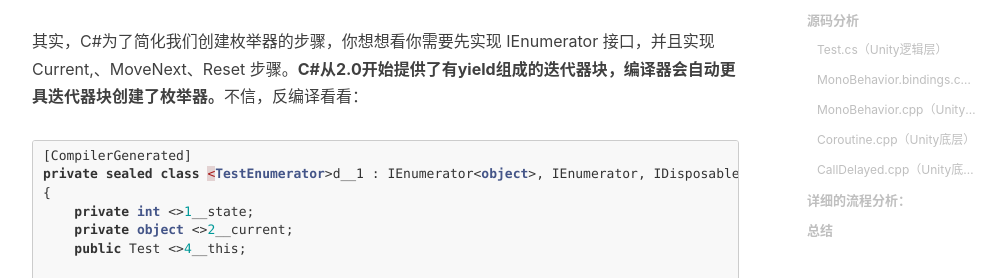
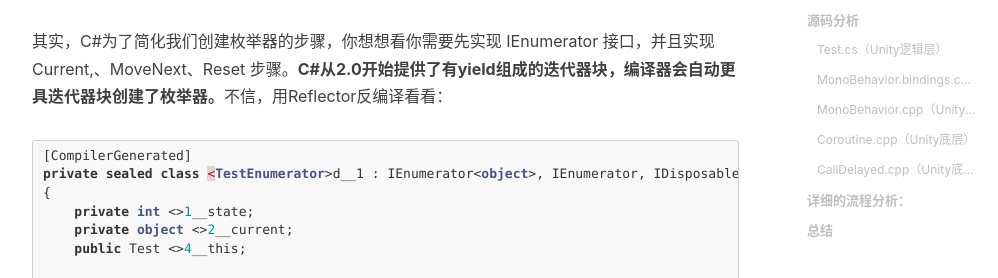
Before and after one commit to sun-wei-zhe/sun-wei-zhe.github.io, a Jekyll site: the page built from _posts/2020-05-08-深入剖析Unity协程的实现原理.md, in a window 1280 px wide and 900 px high, scrolled down 1990 px. Shown: the part 174-452 px from the top of the window, without its empty margins (233-1231 px from the left). Built offline with Jekyll 4.4.1, drawn with Linux system fonts in a browser that asks for light colours; nearby versions of some CDN libraries; comment, search, counter and statistics services are not loaded; some of the changed text lies outside the part shown.

Commit message:
swz::协程blog修改

````diff
--- a/_posts/2020-05-08-深入剖析Unity协程的实现原理.md
+++ b/_posts/2020-05-08-深入剖析Unity协程的实现原理.md
@@ -66,7 +66,7 @@
 }
 ```
 
-其实，C#为了简化我们创建枚举器的步骤，你想想看你需要先实现 IEnumerator 接口，并且实现 Current,、MoveNext、Reset 步骤。**C#从2.0开始提供了有yield组成的迭代器块，编译器会自动更具迭代器块创建了枚举器。**不信，反编译看看：
+其实，C#为了简化我们创建枚举器的步骤，你想想看你需要先实现 IEnumerator 接口，并且实现 Current,、MoveNext、Reset 步骤。**C#从2.0开始提供了有yield组成的迭代器块，编译器会自动更具迭代器块创建了枚举器。**不信，用Reflector反编译看看：
 
 ```c#
 [CompilerGenerated]
@@ -128,7 +128,6 @@
 ```
 
 从中可以得出：
-
 - yield是个语法糖，编译过后的代码看不到yield
 
 - 编译器在内部创建了一个枚举类 <TestEnumerator>d__1
@@ -325,6 +324,7 @@
 #### CallDelayed.cpp（Unity底层）
 
 ```c++
+//这个枚举型就是下面用到的mode
 enum  {
     kRunFixedFrameRate = 1 << 0,
     kRunDynamicFrameRate = 1 << 1,
@@ -395,12 +395,12 @@
 *  C#层调用`StartCoroutine`方法，将IEnumerator对象（或者是用于创建IEnumerator对象的方法名字符串）传入C++层。
 *  通过mono的反射功能，找到IEnuerator上的`moveNext`、`current`两个方法，然后创建出一个对应的Coroutine对象，把两个方法传递给这个Coroutine对象。
 *  创建好之后这个Coroutine对象会保存在MonoBehaviour一个成员变量List中，这样使得MonoBehaviour具备StopCoroutine功能，StopCoroutine能够找到对应Coroutine并停止。
-*  调用这个Coroutine对象的`Run()`方法。
+*  调用这个Coroutine对象的`Run`方法。
 
 * 在`Coroutine.Run`中，然后调用一次`MoveNext`。如果`MoveNext`返回false，表示Coroutine执行结束，进入清理流程；如果返回true，表示Coroutine执行到了一句yield return处，这时就需要调用`invocation(m_Current).Invoke`取出yield return返回的对象`monoWait`，再根据monoWait的具体类型（null、WaitForSeconds、WaitForFixedUpdate等），将Coroutine对象保存到DelayedCallManager的callback列表`m_CallObjects`中。
 * 至此，Coroutine在当前帧的执行即结束。
 
-* 之后游戏运行过程中，游戏主循环的`PlayerLoop()`方法会在每帧的不同时间点以不同的modeMask调用`DelayedCallManager.Update`方法，Update方法中会遍历callback列表中的Coroutine对象,如果某个Coroutine对象的monoWait的执行条件满足，则将其从callback列表中取出，执行这个Coroutine对象的`Run`方法，回到之前的执行流程中。
+* 之后游戏运行过程中，游戏主循环的`PlayerLoop`方法会在每帧的不同时间点以不同的modeMask调用`DelayedCallManager.Update`方法，Update方法中会遍历callback列表中的Coroutine对象,如果某个Coroutine对象的monoWait的执行条件满足，则将其从callback列表中取出，执行这个Coroutine对象的`Run`方法，回到之前的执行流程中。
 
 至此，Coroutine的整体流程已经分析完毕，实现原理已经很明朗了。
 &nbsp;
````
